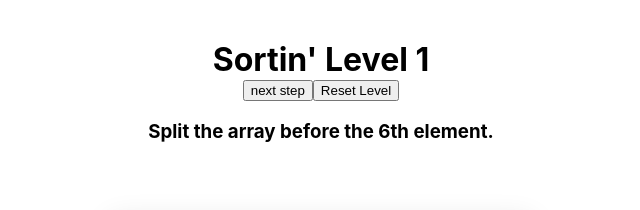
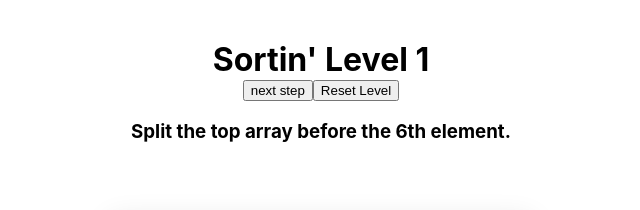
Before and after one commit to ShaimaaAliECE/se3350_project-group-19, a React (Create React App) app: page /levelone in a window 1280 px wide. Shown: the top 210 px of the page, without its empty margins (319-959 px from the left). Built offline with nearby package versions, Linux system fonts and the light colour scheme.

Commit message:
Make sorting instructions a bit clearer

```diff
--- a/src/sort.js
+++ b/src/sort.js
@@ -22,7 +22,7 @@ function mergeSort(arr, num, steps, level)
         index: middle,
         levelOfRecursion: level,
         clickValue: arrCopy[middle-1],
-        instruction: `Split the ${(level == 0 ? '' : (num == 0 ? 'left' : 'right'))} array before the ${getOrdinal(middle+1)} element.`
+        instruction: `Split the ${(level == 0 ? 'top' : (num == 0 ? 'left' : 'right'))} array before the ${getOrdinal(middle+1)} element.`
     });
 
     leftHalf = mergeSort(leftHalf, 0, steps, level +1);
@@ -33,7 +33,7 @@ function mergeSort(arr, num, steps, level)
         index: middle,
         levelOfRecursion: level,
         clickValue: arrCopy[middle],
-        instruction: `Split the ${(level == 0 ? '' : (num == 0 ? 'left' : 'right'))} array before the ${getOrdinal(middle+2)} element.`
+        instruction: `Split the ${(level == 0 ? 'top' : (num == 0 ? 'left' : 'right'))} array after the ${getOrdinal(middle+1)} element.`
     });
     arr = mergeSort(arr, 1, steps, level +1);
 
```
